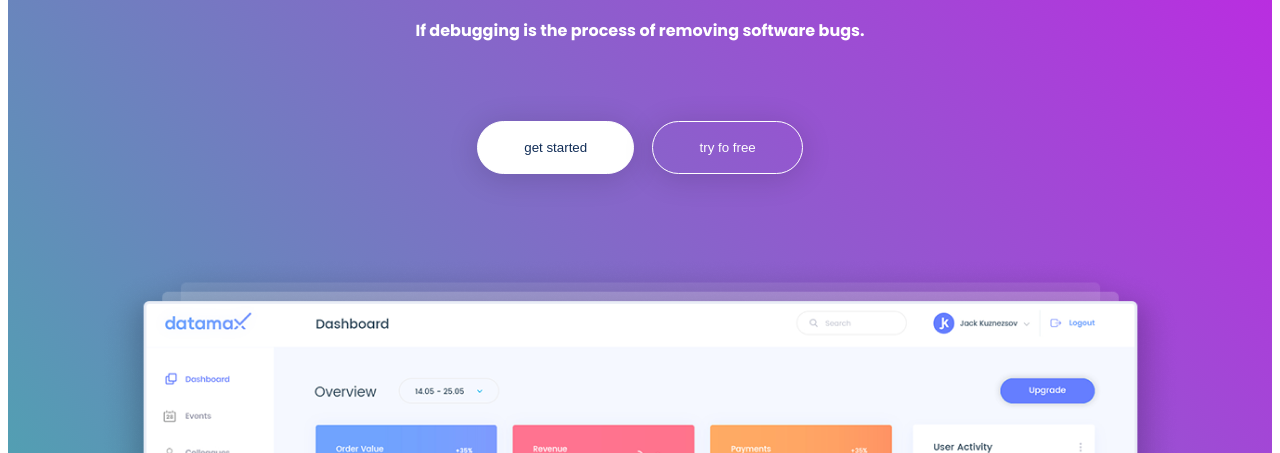
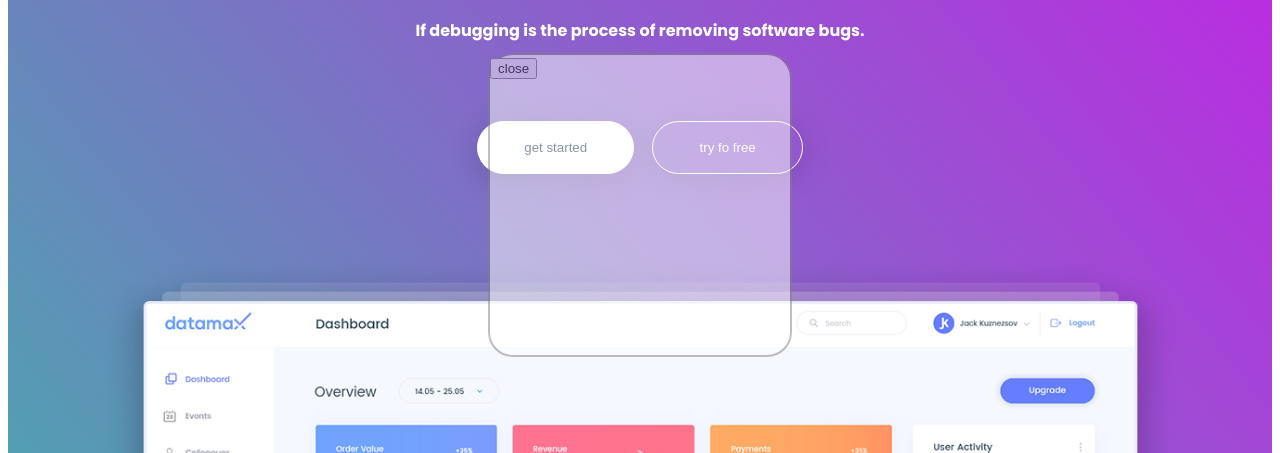
Before and after one commit to Kizya007/Maket-2, a website: page index.html in a window 1280 px wide. Both pictures are taken after a click on the button "Sign up". Shown: the part 347-800 px from the top of the page. Drawn offline with Linux system fonts and the light colour scheme.

Commit message:
javascript

```diff
--- a/index.html
+++ b/index.html
@@ -411,6 +411,12 @@
             </div>
 
         </div>
+
+        <div class="modal-window" >
+            <button class="modal-window-button-close">
+                close
+            </button>
+        </div>
     </section>
 
 </body>
--- a/index.js
+++ b/index.js
@@ -10,5 +10,45 @@ document.addEventListener('DOMContentLoaded', function () {
             mobilemenu.classList.add('active');
         }
     })
+    const getStartedButton = document.querySelector('.header-section-center-button-left');
+    function addClass() {
+
+        const getTryFoFreeButton = document.querySelector('.header-section-center-button-right');
+        console.log(getStartedButton.innerHTML)
+        if (getTryFoFreeButton.classList.contains('no-showed')) {
+            getTryFoFreeButton.classList.remove('no-showed')
+            getStartedButton.innerHTML = 'get started'
+        }
+        else {
+            getTryFoFreeButton.classList.add('no-showed')
+            getStartedButton.innerHTML = 'add no showed'
+        }
+
+
+    }
+    getStartedButton.addEventListener('click', addClass)
+    const signUpButton = document.querySelector('.header-section-container-button');
+    const modal = document.querySelector('.modal-window');
+    const modalCloseButton = document.querySelector('.modal-window-button-close');
+    const subscribeButton = document.querySelector('.section-subscribe-footer-button');
+    signUpButton.addEventListener('click', function () {
+        console.log(7)
+        if (!modal.classList.contains('showed')) {
+            modal.classList.add('showed')
+        }
+    })
+    modalCloseButton.addEventListener('click', function () {
+        modal.classList.remove('showed')
+    })
+    subscribeButton.addEventListener('click', function(event){
+        console.log(event)
+        subscribeButton.style.backgroundColor = 'red'
+        if(subscribeButton.style.backgroundColor === 'red'){
+            subscribeButton.style.backgroundColor = 'orange'
+
+        }
+
+
+    })
 
 });
--- a/scss/Section/_global.scss
+++ b/scss/Section/_global.scss
@@ -8,3 +8,27 @@ a {
 ul{
     list-style:none;
 }
+.no-showed{
+    display: none;
+}
+
+.modal-window{
+    width: 300px;
+    height: 300px;
+    background-color: #fff;
+    border: 2px solid gray;
+    border-radius: 25px;
+    position: absolute;
+    left: 50%;
+    top: 50%;
+    transform: translateX(-50%);
+    display: none;
+    opacity: 0.5;
+}
+
+.modal-window-button-close{
+
+}
+.showed{
+    display: block;
+}
```
Also changed, not shown: css/index.css.
